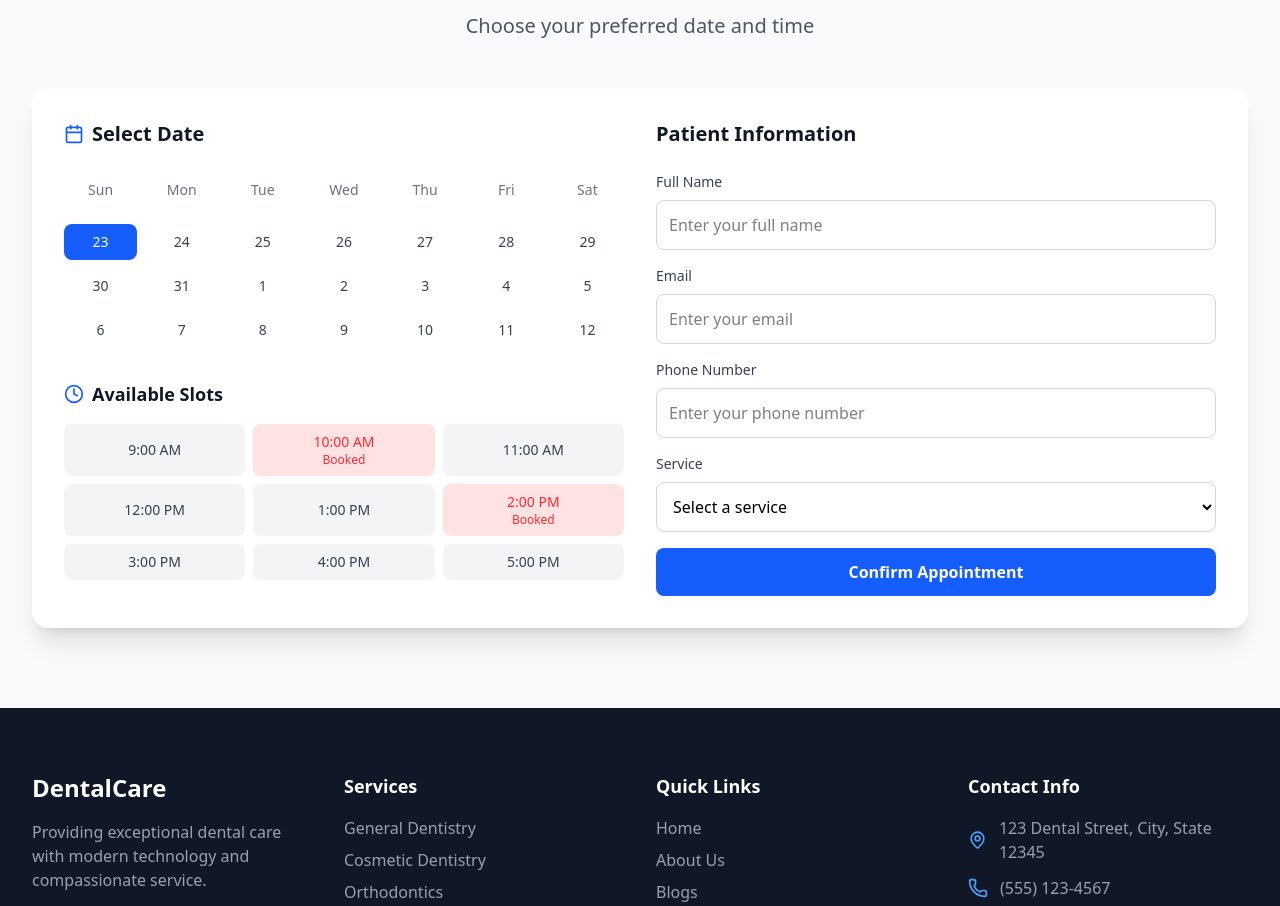
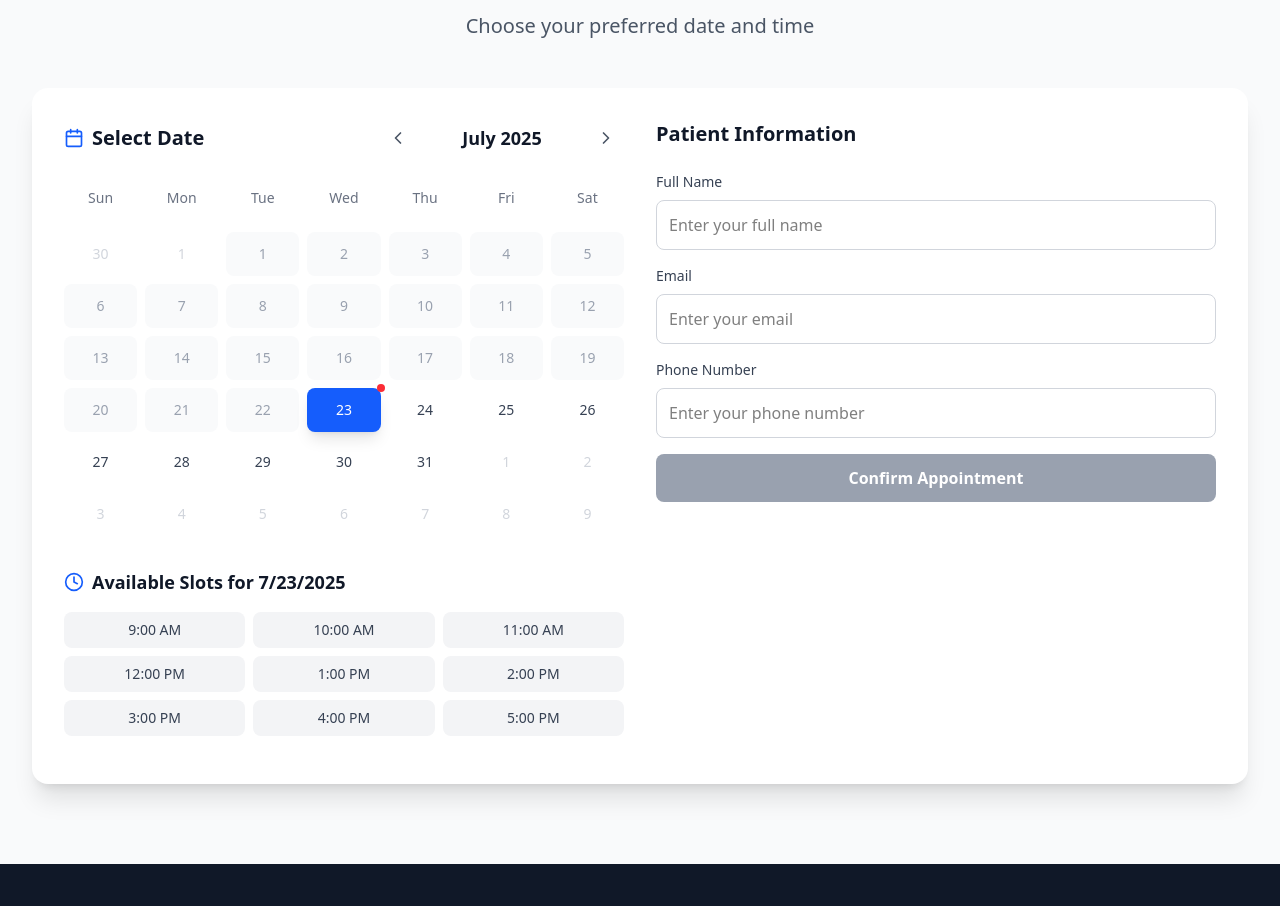
Before and after one commit to Ashraf-ul-I/DentCare, a React (Vite) app in the folder frontend/: page / in a window 1280 px wide. Shown: the part 1464-2370 px from the top of the page. Built offline with nearby package versions, Linux system fonts and the light colour scheme.

Commit message:
Change 'AppointmentForm'
Add 'month' in calendar/ Remove 'Service'

```diff
--- a/frontend/src/Components/AppointmentForm.jsx
+++ b/frontend/src/Components/AppointmentForm.jsx
@@ -1,5 +1,5 @@
-import React from "react";
-import { Calendar, Clock } from "lucide-react";
+import React, { useState, useMemo } from "react";
+import { Calendar, Clock, ChevronLeft, ChevronRight } from "lucide-react";
 
 export default function AppointmentForm({
   formData,
@@ -13,31 +13,98 @@ export default function AppointmentForm({
   timeSlots,
   services,
 }) {
+  const [currentMonth, setCurrentMonth] = useState(new Date());
+
   const handleSlotSelect = (slot) => {
-    if (!bookedSlots.has(slot)) setSelectedSlot(slot);
+    if (!bookedSlots.has(`${selectedDate.toDateString()}-${slot}`)) {
+      setSelectedSlot(slot);
+    }
   };
 
   const handleBooking = () => {
-    if (selectedSlot && formData.name && formData.email && formData.phone) {
-      setBookedSlots((prev) => new Set([...prev, selectedSlot]));
+    if (selectedSlot && formData.name && formData.email && formData.phone && selectedDate) {
+      const bookingKey = `${selectedDate.toDateString()}-${selectedSlot}`;
+      setBookedSlots((prev) => new Set([...prev, bookingKey]));
       setSelectedSlot("");
       setFormData({ name: "", email: "", phone: "", service: "" });
-      alert("Appointment booked successfully!");
+      alert(`Appointment booked successfully for ${selectedDate.toLocaleDateString()} at ${selectedSlot}!`);
     } else {
-      alert("Please fill all fields and select a time slot.");
+      alert("Please fill all fields, select a date, and choose a time slot.");
     }
   };
 
-  const generateCalendarDays = () => {
+  const navigateMonth = (direction) => {
+    const newMonth = new Date(currentMonth);
+    newMonth.setMonth(currentMonth.getMonth() + direction);
+    setCurrentMonth(newMonth);
+  };
+
+  const generateCalendarDays = useMemo(() => {
+    const year = currentMonth.getFullYear();
+    const month = currentMonth.getMonth();
+
+    // Get first day of the month and how many days it has
+    const firstDay = new Date(year, month, 1);
+    const lastDay = new Date(year, month + 1, 0);
+    const daysInMonth = lastDay.getDate();
+    const startingDayOfWeek = firstDay.getDay();
+
+    // Get days from previous month to fill the grid
+    const prevMonth = new Date(year, month - 1, 0);
+    const daysFromPrevMonth = startingDayOfWeek;
+
+    const days = [];
+
+    // Add days from previous month (grayed out)
+    for (let i = daysFromPrevMonth; i > 0; i--) {
+      const date = new Date(year, month - 1, prevMonth.getDate() - i + 1);
+      days.push({ date, isCurrentMonth: false, isPast: date < new Date().setHours(0, 0, 0, 0) });
+    }
+
+    // Add days from current month
+    for (let day = 1; day <= daysInMonth; day++) {
+      const date = new Date(year, month, day);
       const today = new Date();
-    const days = [];
-    for (let i = 0; i < 30; i++) {
-      const date = new Date(today);
-      date.setDate(today.getDate() + i);
-      days.push(date);
+      today.setHours(0, 0, 0, 0);
+      days.push({
+        date,
+        isCurrentMonth: true,
+        isPast: date < today
+      });
     }
+
+    // Add days from next month to complete the grid (6 weeks = 42 days)
+    const remainingDays = 42 - days.length;
+    for (let day = 1; day <= remainingDays; day++) {
+      const date = new Date(year, month + 1, day);
+      days.push({ date, isCurrentMonth: false, isPast: false });
+    }
+
     return days;
+  }, [currentMonth]);
+
+  const getAvailableSlots = () => {
+    if (!selectedDate) return [];
+
+    return timeSlots.filter(slot => {
+      const bookingKey = `${selectedDate.toDateString()}-${slot}`;
+      return !bookedSlots.has(bookingKey);
+    });
   };
+
+  const getBookedSlotsForDate = () => {
+    if (!selectedDate) return [];
+
+    return timeSlots.filter(slot => {
+      const bookingKey = `${selectedDate.toDateString()}-${slot}`;
+      return bookedSlots.has(bookingKey);
+    });
+  };
+
+  const monthNames = [
+    "January", "February", "March", "April", "May", "June",
+    "July", "August", "September", "October", "November", "December"
+  ];
 
   return (
     <section className="py-20 bg-gray-50 scroll-smooth" id="appointment">
@@ -55,68 +122,125 @@ export default function AppointmentForm({
           <div className="grid lg:grid-cols-2 gap-8">
             {/* Calendar */}
             <div>
-              <h3 className="text-xl font-bold text-gray-900 mb-6 flex items-center">
+              <div className="flex items-center justify-between mb-6">
+                <h3 className="text-xl font-bold text-gray-900 flex items-center">
                   <Calendar className="h-5 w-5 mr-2 text-blue-600" />
                   Select Date
                 </h3>
+                <div className="flex items-center space-x-4">
+                  <button
+                    onClick={() => navigateMonth(-1)}
+                    className="p-2 hover:bg-gray-100 rounded-lg transition-colors"
+                  >
+                    <ChevronLeft className="h-5 w-5 text-gray-600" />
+                  </button>
+                  <h4 className="text-lg font-semibold text-gray-900 min-w-[140px] text-center">
+                    {monthNames[currentMonth.getMonth()]} {currentMonth.getFullYear()}
+                  </h4>
+                  <button
+                    onClick={() => navigateMonth(1)}
+                    className="p-2 hover:bg-gray-100 rounded-lg transition-colors"
+                  >
+                    <ChevronRight className="h-5 w-5 text-gray-600" />
+                  </button>
+                </div>
+              </div>
+
+              {/* Days of week header */}
               <div className="grid grid-cols-7 gap-2 mb-4">
-                {["Sun", "Mon", "Tue", "Wed", "Thu", "Fri", "Sat"].map(
-                  (day) => (
+                {["Sun", "Mon", "Tue", "Wed", "Thu", "Fri", "Sat"].map((day) => (
                   <div
                     key={day}
                     className="text-center text-sm font-medium text-gray-500 py-2"
                   >
                     {day}
                   </div>
-                  )
-                )}
+                ))}
               </div>
-              <div className="grid grid-cols-7 gap-2">
-                {generateCalendarDays()
-                  .slice(0, 21)
-                  .map((date, index) => (
+
+              {/* Calendar grid */}
+              <div className="grid grid-cols-7 gap-2 mb-8">
+                {generateCalendarDays.map((dayObj, index) => {
+                  const { date, isCurrentMonth, isPast } = dayObj;
+                  const isSelected = selectedDate && selectedDate.toDateString() === date.toDateString();
+                  const isToday = date.toDateString() === new Date().toDateString();
+
+                  return (
                     <button
                       key={index}
-                      onClick={() => setSelectedDate(date)}
-                      className={`p-2 text-sm rounded-lg transition-colors ${
-                        selectedDate.toDateString() === date.toDateString()
-                          ? "bg-blue-600 text-white"
-                          : "hover:bg-blue-100 text-gray-700"
-                      }`}
+                      onClick={() => !isPast && isCurrentMonth && setSelectedDate(date)}
+                      disabled={isPast || !isCurrentMonth}
+                      className={`
+                        p-3 text-sm rounded-lg transition-colors relative
+                        ${!isCurrentMonth
+                          ? "text-gray-300 cursor-not-allowed"
+                          : isPast
+                            ? "text-gray-400 cursor-not-allowed bg-gray-50"
+                            : isSelected
+                              ? "bg-blue-600 text-white shadow-lg"
+                              : isToday
+                                ? "bg-blue-100 text-blue-600 font-semibold"
+                                : "hover:bg-blue-100 text-gray-700 hover:text-blue-600"
+                        }
+                      `}
                     >
                       {date.getDate()}
+                      {isToday && (
+                        <div className="absolute -top-1 -right-1 w-2 h-2 bg-red-500 rounded-full"></div>
+                      )}
+                    </button>
+                  );
+                })}
+              </div>
+
+              {/* Available Slots for Selected Date */}
+              {selectedDate && (
+                <div>
+                  <h4 className="text-lg font-semibold text-gray-900 mb-4 flex items-center">
+                    <Clock className="h-5 w-5 mr-2 text-blue-600" />
+                    Available Slots for {selectedDate.toLocaleDateString()}
+                  </h4>
+
+                  {getAvailableSlots().length > 0 ? (
+                    <div className="grid grid-cols-3 gap-2 mb-4">
+                      {getAvailableSlots().map((slot) => (
+                        <button
+                          key={slot}
+                          onClick={() => handleSlotSelect(slot)}
+                          className={`
+                            p-2 text-sm rounded-lg transition-colors
+                            ${selectedSlot === slot
+                              ? "bg-blue-600 text-white shadow-md"
+                              : "bg-gray-100 hover:bg-blue-100 text-gray-700 hover:text-blue-600"
+                            }
+                          `}
+                        >
+                          {slot}
                         </button>
                       ))}
                     </div>
+                  ) : (
+                    <p className="text-gray-500 text-sm mb-4">No available slots for this date.</p>
+                  )}
 
-              {/* Available Slots */}
-              <div className="mt-8">
-                <h4 className="text-lg font-semibold text-gray-900 mb-4 flex items-center">
-                  <Clock className="h-5 w-5 mr-2 text-blue-600" />
-                  Available Slots
-                </h4>
+                  {/* Show booked slots for reference */}
+                  {getBookedSlotsForDate().length > 0 && (
+                    <div>
+                      <h5 className="text-sm font-medium text-gray-600 mb-2">Booked Slots:</h5>
                       <div className="grid grid-cols-3 gap-2">
-                  {timeSlots.map((slot) => (
-                    <button
+                        {getBookedSlotsForDate().map((slot) => (
+                          <div
                             key={slot}
-                      onClick={() => handleSlotSelect(slot)}
-                      disabled={bookedSlots.has(slot)}
-                      className={`p-2 text-sm rounded-lg transition-colors ${
-                        bookedSlots.has(slot)
-                          ? "bg-red-100 text-red-500 cursor-not-allowed"
-                          : selectedSlot === slot
-                          ? "bg-blue-600 text-white"
-                          : "bg-gray-100 hover:bg-blue-100 text-gray-700"
-                      }`}
+                            className="p-2 text-sm rounded-lg bg-red-100 text-red-600 text-center"
                           >
                             {slot}
-                      {bookedSlots.has(slot) && (
-                        <div className="text-xs">Booked</div>
-                      )}
-                    </button>
+                          </div>
                         ))}
                       </div>
                     </div>
+                  )}
+                </div>
+              )}
             </div>
 
             {/* Patient Information Form */}
@@ -124,7 +248,7 @@ export default function AppointmentForm({
               <h3 className="text-xl font-bold text-gray-900 mb-6">
                 Patient Information
               </h3>
-              <form className="space-y-4">
+              <div className="space-y-4">
                 <div>
                   <label className="block text-sm font-medium text-gray-700 mb-2">
                     Full Name
@@ -167,41 +291,30 @@ export default function AppointmentForm({
                     placeholder="Enter your phone number"
                   />
                 </div>
-                <div>
-                  <label className="block text-sm font-medium text-gray-700 mb-2">
-                    Service
-                  </label>
-                  <select
-                    value={formData.service}
-                    onChange={(e) =>
-                      setFormData({ ...formData, service: e.target.value })
-                    }
-                    className="w-full p-3 border border-gray-300 rounded-lg focus:ring-2 focus:ring-blue-500 focus:border-transparent"
-                  >
-                    <option value="">Select a service</option>
-                    {services.map((service) => (
-                      <option key={service} value={service}>
-                        {service}
-                      </option>
-                    ))}
-                  </select>
-                </div>
-                {selectedSlot && (
+
+                {selectedDate && selectedSlot && (
                   <div className="bg-blue-50 p-4 rounded-lg">
                     <p className="text-sm text-blue-800">
-                      <strong>Selected Slot:</strong> {selectedSlot} on{" "}
-                      {selectedDate.toLocaleDateString()}
+                      <strong>Selected Appointment:</strong> {selectedSlot} on{" "}
+                      {selectedDate.toLocaleDateString('en-US', {
+                        weekday: 'long',
+                        year: 'numeric',
+                        month: 'long',
+                        day: 'numeric'
+                      })}
                     </p>
                   </div>
                 )}
+
                 <button
                   type="button"
                   onClick={handleBooking}
-                  className="w-full bg-blue-600 text-white py-3 rounded-lg font-semibold hover:bg-blue-700 transition-colors"
+                  disabled={!selectedDate || !selectedSlot || !formData.name || !formData.email || !formData.phone}
+                  className="w-full bg-blue-600 text-white py-3 rounded-lg font-semibold hover:bg-blue-700 disabled:bg-gray-400 disabled:cursor-not-allowed transition-colors"
                 >
                   Confirm Appointment
                 </button>
-              </form>
+                              </div>
             </div>
           </div>
         </div>
```
Lines whose indentation alone changed are shown as unchanged.
